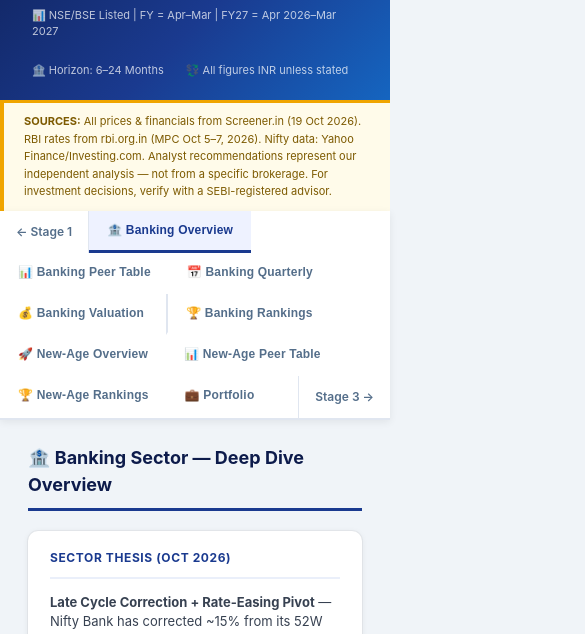
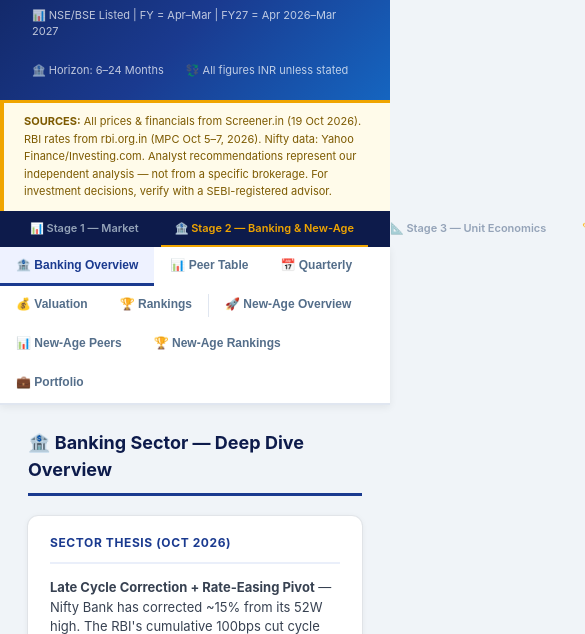
Before and after one commit to dragonslayer01/india-equity-research-stage1, a plain HTML site: page stage2.html in a window 390 px wide. Shown: the part 187-821 px from the top of the page, 585 px wide, since content can reach past the window. Drawn offline with Linux system fonts and the light colour scheme.

Commit message:
Add two-level sticky navigation to all 4 stages
- Stage bar (top, dark navy): links to all 4 stages with active-page highlight in gold
- Tab nav (below stage bar): tab buttons only, no mixed <a> links breaking nth-child
- Both bars are sticky (stage-bar: top:0, mainnav: top:37px)
- Tab nav hides scrollbar but stays scrollable on mobile
- Consistent across light (Stages 1–3) and dark (Stage 4) themes

Co-Authored-By: Claude Sonnet 4.6 <noreply@anthropic.com>

```diff
--- a/stage2.html
+++ b/stage2.html
@@ -66,19 +66,50 @@ body {
   line-height: 1.6;
 }
 
-/* ─── Nav ──────────────────────────────────────────────────────────────── */
+/* ─── Stage Bar (top strip) ────────────────────────────────────────────── */
+.stage-bar {
+  background: #0d1b4b;
+  display: flex;
+  align-items: center;
+  padding: 0 16px;
+  position: sticky;
+  top: 0;
+  z-index: 101;
+  box-shadow: 0 1px 0 rgba(255,255,255,.08);
+}
+.stage-bar a {
+  display: inline-flex;
+  align-items: center;
+  gap: 5px;
+  padding: 9px 14px;
+  color: #94a3b8;
+  font-size: 11px;
+  font-weight: 600;
+  text-decoration: none;
+  border-bottom: 2px solid transparent;
+  transition: all .15s;
+  white-space: nowrap;
+}
+.stage-bar a:hover  { color: #e2e8f0; border-bottom-color: #475569; }
+.stage-bar a.active { color: #f0a500; border-bottom-color: #f0a500; }
+.stage-bar .sep { width: 1px; height: 18px; background: #1e3a5f; margin: 0 4px; }
+
+/* ─── Tab Nav (below stage bar) ────────────────────────────────────────── */
 nav#mainnav {
   background: #fff;
   border-bottom: 2px solid #e0e6f0;
   display: flex;
   flex-wrap: wrap;
+  overflow-x: auto;
   position: sticky;
-  top: 0;
+  top: 37px;
   z-index: 100;
   box-shadow: 0 2px 8px rgba(0,0,0,.07);
-}
+  scrollbar-width: none;
+}
+nav#mainnav::-webkit-scrollbar { display: none; }
 nav#mainnav button {
-  padding: 12px 18px;
+  padding: 11px 16px;
   border: none;
   background: transparent;
   cursor: pointer;
@@ -88,22 +119,11 @@ nav#mainnav button {
   border-bottom: 3px solid transparent;
   white-space: nowrap;
   transition: all .18s ease;
-  letter-spacing: .2px;
-}
-nav#mainnav button:hover {
-  color: #1a3a8f;
-  background: #f4f7ff;
-}
-nav#mainnav button.active {
-  color: #1a3a8f;
-  border-bottom-color: #1a3a8f;
-  background: #eef2ff;
-}
-/* Visual separator between Banking and New-Age tabs */
-nav#mainnav button:nth-child(6) {
-  border-left: 2px solid #e0e6f0;
-  margin-left: 4px;
-}
+  flex-shrink: 0;
+}
+nav#mainnav button:hover  { color: #1a3a8f; background: #f4f7ff; }
+nav#mainnav button.active { color: #1a3a8f; border-bottom-color: #1a3a8f; background: #eef2ff; }
+nav#mainnav .tab-sep { width: 1px; background: #e0e6f0; margin: 8px 0; align-self: stretch; }
 
 /* ─── Tab Layout ───────────────────────────────────────────────────────── */
 .tab { display: none; padding: 24px 28px; max-width: 1440px; margin: 0 auto; }
@@ -276,18 +296,26 @@ tr.row-total td   { background: #eef2ff; font-weight: 700; border-top: 2px solid
 <div class="disclaimer">
   <strong>SOURCES:</strong> All prices &amp; financials from Screener.in (19 Oct 2026). RBI rates from rbi.org.in (MPC Oct 5–7, 2026). Nifty data: Yahoo Finance/Investing.com. Analyst recommendations represent our independent analysis — not from a specific brokerage. For investment decisions, verify with a SEBI-registered advisor.
 </div>
+<div class="stage-bar">
+  <a href="index.html">📊 Stage 1 — Market</a>
+  <div class="sep"></div>
+  <a href="stage2.html" class="active">🏦 Stage 2 — Banking & New-Age</a>
+  <div class="sep"></div>
+  <a href="stage3.html">📐 Stage 3 — Unit Economics</a>
+  <div class="sep"></div>
+  <a href="stage4.html">🏆 Stage 4 — Final Portfolio</a>
+</div>
 <nav id="mainnav">
-  <a class="nav-link" href="index.html" style="display:flex;align-items:center;padding:12px 16px;color:#546e8a;font-size:12px;font-weight:600;text-decoration:none;border-right:1px solid #e0e6f0;white-space:nowrap">← Stage 1</a>
   <button class="active" onclick="showTab('bkg_overview')">🏦 Banking Overview</button>
-  <button onclick="showTab('bkg_peer')">📊 Banking Peer Table</button>
-  <button onclick="showTab('bkg_quarterly')">📅 Banking Quarterly</button>
-  <button onclick="showTab('bkg_valuation')">💰 Banking Valuation</button>
-  <button onclick="showTab('bkg_rank')">🏆 Banking Rankings</button>
+  <button onclick="showTab('bkg_peer')">📊 Peer Table</button>
+  <button onclick="showTab('bkg_quarterly')">📅 Quarterly</button>
+  <button onclick="showTab('bkg_valuation')">💰 Valuation</button>
+  <button onclick="showTab('bkg_rank')">🏆 Rankings</button>
+  <div class="tab-sep"></div>
   <button onclick="showTab('na_overview')">🚀 New-Age Overview</button>
-  <button onclick="showTab('na_peer')">📊 New-Age Peer Table</button>
+  <button onclick="showTab('na_peer')">📊 New-Age Peers</button>
   <button onclick="showTab('na_rank')">🏆 New-Age Rankings</button>
   <button onclick="showTab('portfolio')">💼 Portfolio</button>
-  <a class="nav-link" href="stage3.html" style="display:flex;align-items:center;padding:12px 16px;color:#546e8a;font-size:12px;font-weight:600;text-decoration:none;border-left:1px solid #e0e6f0;white-space:nowrap;margin-left:auto">Stage 3 →</a>
 </nav>
 
 <div class="container">
```
Also changed, not shown: index.html (+16 -3 lines), stage3.html (+17 -7 lines), stage4.html (+17 -7 lines).
